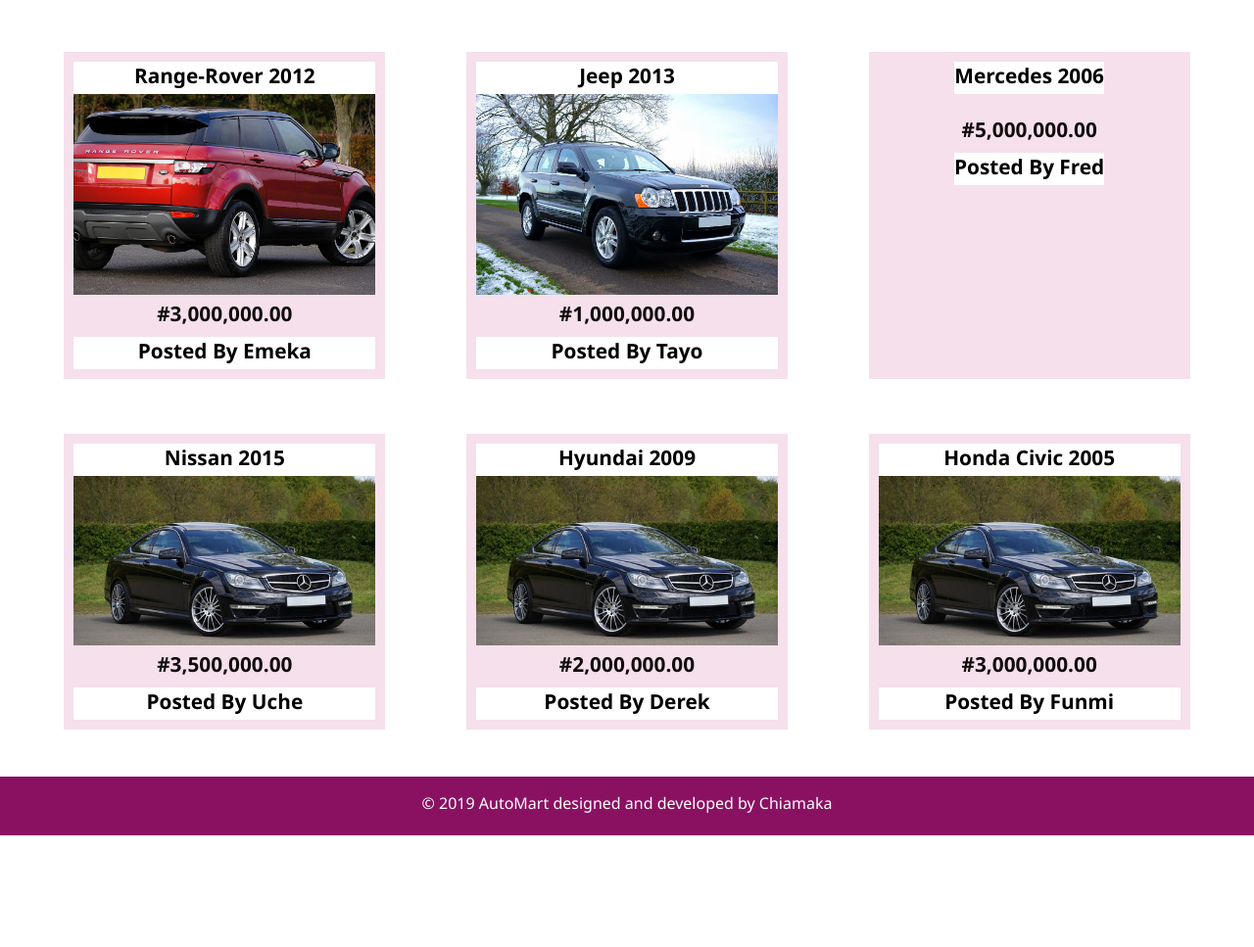
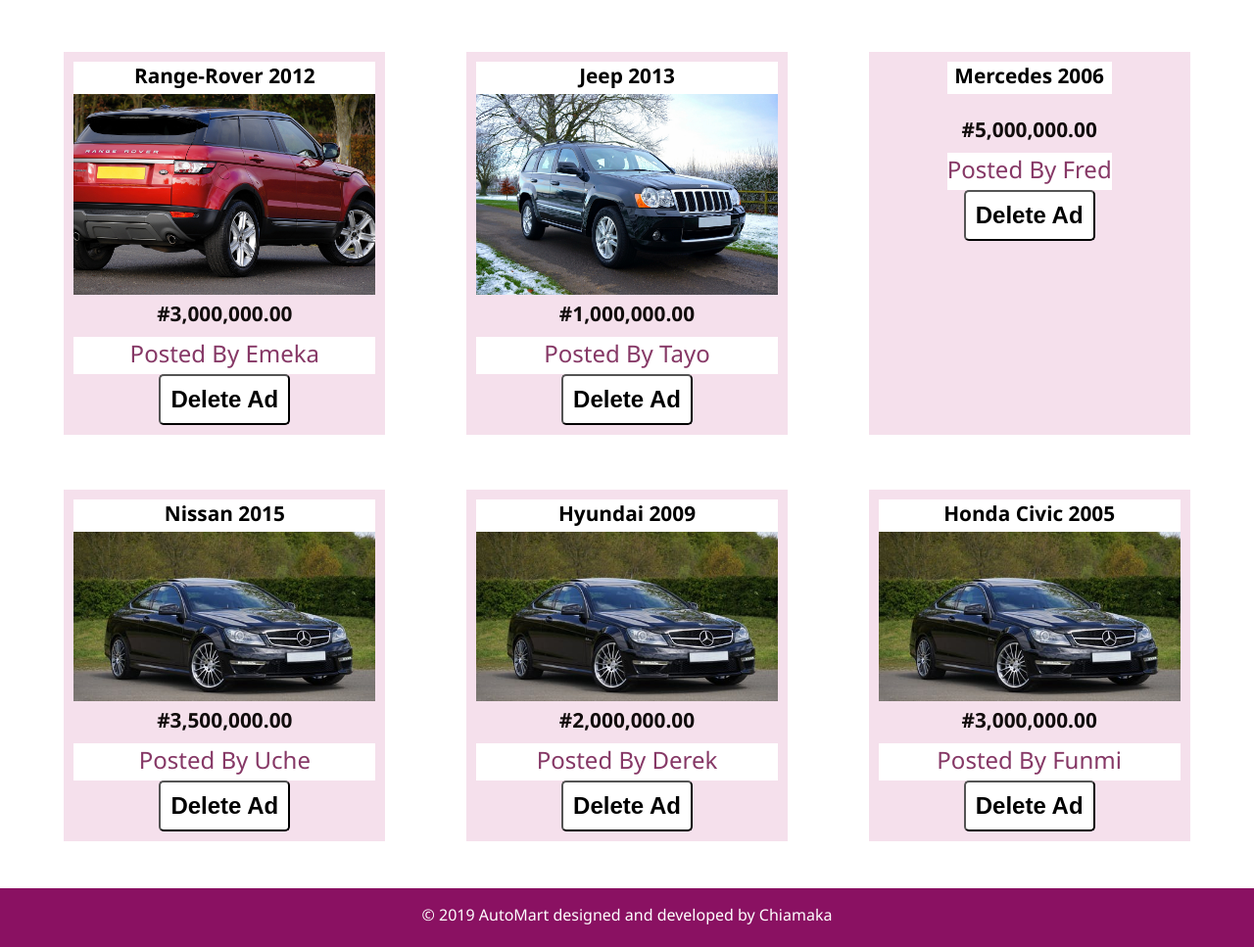
Before and after one commit to ChiamakaObitube/AutoMart, a plain HTML site: page UI/admin-view-all-ads.html in a window 1280 px wide. Shown: the part 127-1094 px from the top of the page at 98% size. Before the commit the page ends 980 px from the top, so only its background shows below. Drawn offline with Linux system fonts and the light colour scheme.

Commit message:
[Feature #165876475]: create admin delete car add [Delivers #165876475]

```diff
--- a/UI/admin-view-all-ads.html
+++ b/UI/admin-view-all-ads.html
@@ -30,6 +30,10 @@
                         <img src="/UI/images/rangerover.jpg" alt="" style="width:100%">
                         <p class="price">#3,000,000.00</p>
                         <p class="poster">Posted by Emeka</p>
+                        <div class="menu-button">
+                            <button>Delete Ad</button>
+                        </div>
+
                     </div>
                 </div>
 
@@ -40,6 +44,9 @@
                         <img src="/UI/images/black-car-car-fancy-104401.jpg" alt="" style="width:100%">
                         <p class="price">#1,000,000.00</p>
                         <p class="poster">Posted by Tayo</p>
+                        <div class="menu-button">
+                            <button>Delete Ad</button>
+                        </div>
                     </div>
                 </div>
 
@@ -49,6 +56,9 @@
                         <img src="/UI/images/pexels-photo-810357.jpeg" alt="" style="width:100%">
                         <p class="price">#5,000,000.00</p>
                         <p class="poster">Posted by Fred</p>
+                        <div class="menu-button">
+                            <button>Delete Ad</button>
+                        </div>
                     </div>
                 </div>
                 <div class="menu-items">
@@ -57,6 +67,9 @@
                         <img src="/UI/images/bgimage.jpeg" alt="" style="width:100%">
                         <p class="price">#3,500,000.00</p>
                         <p class="poster">Posted by Uche</p>
+                        <div class="menu-button">
+                            <button>Delete Ad</button>
+                        </div>
                     </div>
                 </div>
                 <div class="menu-items">
@@ -65,6 +78,9 @@
                         <img src="/UI/images/bgimage.jpeg" alt="" style="width:100%">
                         <p class="price">#2,000,000.00</p>
                         <p class="poster">Posted by Derek</p>
+                        <div class="menu-button">
+                            <button>Delete Ad</button>
+                        </div>
                     </div>
                 </div>
                 <div class="menu-items">
@@ -73,6 +89,9 @@
                         <img src="/UI/images/bgimage.jpeg" alt="" style="width:100%">
                         <p class="price">#3,000,000.00</p>
                         <p class="poster">Posted by Funmi</p>
+                        <div class="menu-button">
+                            <button>Delete Ad</button>
+                        </div>
                     </div>
                 </div>
             </div>
--- a/UI/css/admin-view-all-ads.css
+++ b/UI/css/admin-view-all-ads.css
@@ -94,15 +94,29 @@
 }
 
 .poster {
-    font-size: 1.3em;
-    font-weight: bold;
-    color: #000;
+    font-size: 1.5em;
+    color: #863866;
     background: #fff;
     text-transform: capitalize;
     padding-bottom: 5px;
     text-align: center;
     margin: 0 auto;
     margin-top: 10px;
+}
+
+.menu-button button {
+    display: flex;
+    margin: 0em auto;
+    background: #fff;
+    color: #000;
+    font-size: 1.5em;
+    font-weight: bold;
+    border-radius: 5px;
+    padding: 5px;
+}
+
+.menu-button button:hover {
+    background: #8a1162;
 }
 
 .footer-main {
@@ -134,6 +148,5 @@
         color: #000;
         padding: 10px;
         font-size: 1.5em;
-        border-radius: 10px
     }
 }
```
